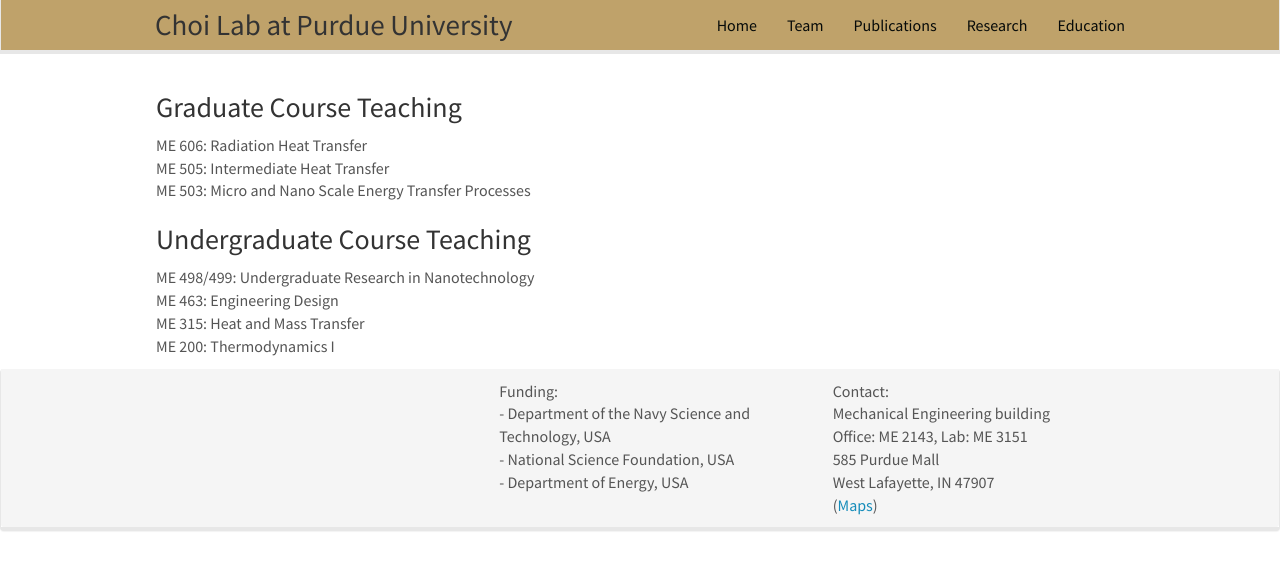
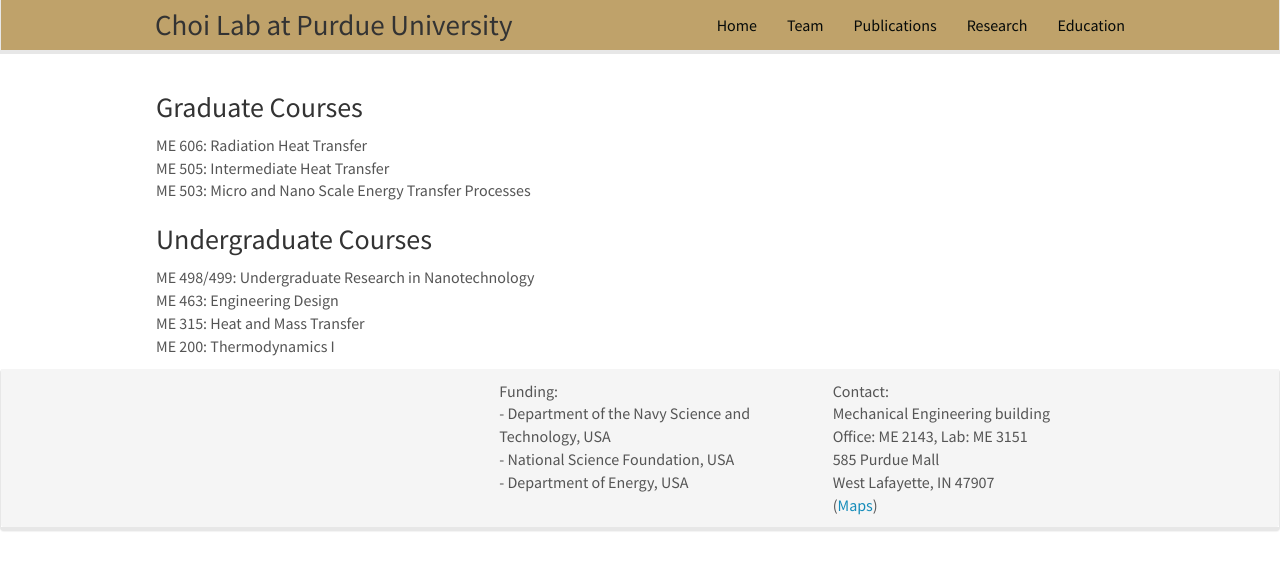
Before and after one commit to choidnalab/choidnalab.github.io, a Jekyll site: the page built from _pages/pictures.md, in a window 1280 px wide. Shown: the top 570 px of the page. Built offline with Jekyll 4.4.1, drawn with Linux system fonts in a browser that asks for light colours; nearby versions of some CDN libraries.

Commit message:
Update pictures.md

```diff
--- a/_pages/pictures.md
+++ b/_pages/pictures.md
@@ -9,13 +9,13 @@ permalink: /pictures/
 
 
 
-### Graduate Course Teaching
+### Graduate Courses
 
 ME 606: Radiation Heat Transfer <br />
 ME 505: Intermediate Heat Transfer <br />
 ME 503: Micro and Nano Scale Energy Transfer Processes
 
-### Undergraduate Course Teaching
+### Undergraduate Courses
 
 ME 498/499: Undergraduate Research in Nanotechnology <br />
 ME 463: Engineering Design <br />
```
